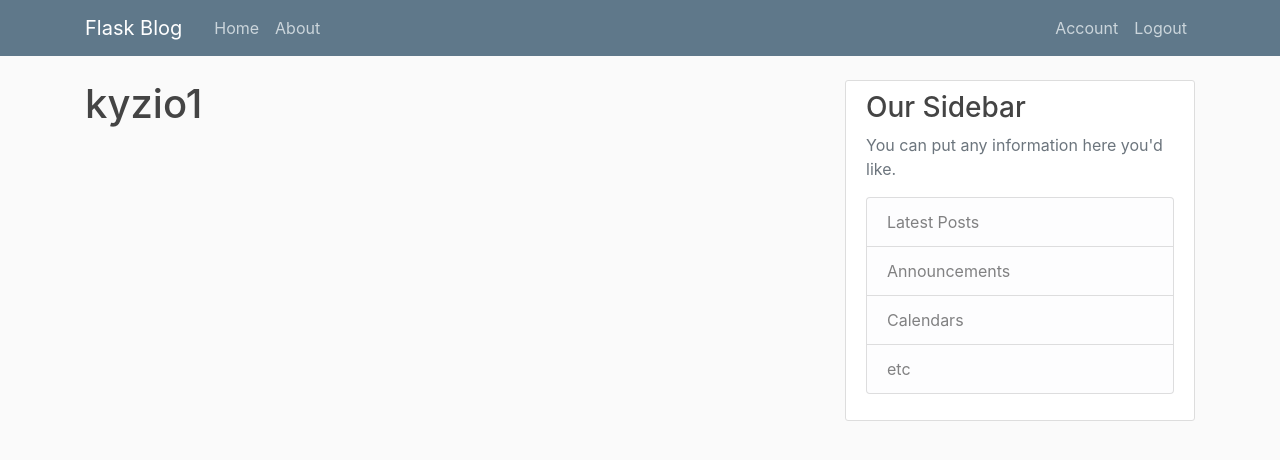
After one commit to Pioter44/Flaskblog_pkyziol_2, a Flask app: page /account in a window 1280 px wide. The commit adds this page. Shown: the top 460 px of the page. Run offline with Flask 2, Linux system fonts and the light colour scheme; a user stored in the database is signed in; some libraries are stand-ins or nearby versions.

Commit message:
videotutorial feature-06-User_Authentication

```diff
--- a/flaskblog/__init__.py
+++ b/flaskblog/__init__.py
@@ -1,5 +1,7 @@
 from flask import Flask
 from flask_sqlalchemy import SQLAlchemy
+from flask_bcrypt import Bcrypt
+from flask_login import LoginManager   #Import flask-login extension
 
 
 app = Flask(__name__) #Start Flask. Instatation of our Flask in 'app' variable. __name__ is the name of the module. If we run flaskblog.py directly then __name__ will be equal to __main__
@@ -13,6 +15,10 @@ app.config['SECRET_KEY'] = '4e21f3a3cafa9ba6913d728def0db6f7'
 app.config['SQLALCHEMY_DATABASE_URI'] = 'sqlite:///site.db' #site.db should be created alongsite our other files in our current working directory
 
 db = SQLAlchemy(app) #instance of our SQLAlchemy database (app is an argument for that)
+bcrypt = Bcrypt(app) #Initialize bcrypt for encrypting user password
+login_manager = LoginManager(app)  #Create instance of LoginManager. It will hold on all user sessions in background for us
+login_manager.login_view = 'login' #Set the login route. 'login' is a function name of the route
+login_manager.login_message_category = 'info' #Adding nice flash message
 
 #Lets do import of routes here (after app initialization) to avoid circular importing
 from flaskblog import routes
--- a/flaskblog/routes.py
+++ b/flaskblog/routes.py
@@ -1,7 +1,8 @@
-from flask import render_template, url_for, flash, redirect #importing Flask class
-from flaskblog import app
+from flask import render_template, url_for, flash, redirect, request #importing Flask class
+from flaskblog import app, db, bcrypt
 from flaskblog.forms import RegistrationForm, LoginForm # Need to use package name here
 from flaskblog.models import User, Post
+from flask_login import login_user, current_user, logout_user, login_required #will handle user log in action
 
 #Now almost all webpages have dynamic data (not static)
 # - dynammic data are: posts, pictures placed by users on website
@@ -40,22 +41,54 @@ def about():
 #New subpage registration
 @app.route("/register", methods=['GET','POST'])
 def register():
+    #if user is not "log in" then redirect it to home page
+    if current_user.is_authenticated:
+        return redirect(url_for('home'))
+
     form = RegistrationForm()
     #Putting some checkers to check if values that we have put are correct (valid) or not
     if form.validate_on_submit():
-        flash(f'Account created for {form.username.data}!', 'success')#Sending flash message (flash message is for one time warning message). Flash() function accept two arguments
-        return redirect(url_for('home')) #If successful then redirect user to home page
+        hashed_password = bcrypt.generate_password_hash(form.password.data).decode('utf-8') #hash user password
+        user = User(username=form.username.data, email=form.email.data, password= hashed_password) #Create new instance of the user
+        db.session.add(user) #Add user to db
+        db.session.commit() #Commit (save) user to db
+        flash(f'Your account have been created. You are now able to log in!', 'success')#Sending flash message (flash message is for one time warning message). Flash() function accept two arguments
+        return redirect(url_for('login')) #If successful then redirect user to home page
     return render_template('register.html', title='Register', form = form)
+
+
 
 #New subpage login
 @app.route("/login", methods=['GET','POST'])
 def login():
+    #if user is not "log in" then redirect it to home page
+    if current_user.is_authenticated:
+        return redirect(url_for('home'))
+
     form = LoginForm()
     #Putting some checkers to check if values that we have put are correct (valid) or not
     if form.validate_on_submit():
-        if (form.email.data == 'admin@blog.com' and form.password.data == "1234"): #This is temporary simulation of succesful login
-            flash('You have been login', 'success')
-            return redirect(url_for('home')) #If successful then redirect user to home page
+        user = User.query.filter_by(email=form.email.data).first() # Check if user exist
+        if( user and bcrypt.check_password_hash(user.password, form.password.data)):
+            #If username in db and password is matching then log in user using login_user
+            login_user(user, remember=form.remember.data)
+            next_page = request.args.get('next') #This line is to eliminate 'next' from the link http://127.0.0.1:5000/login?next=%2Faccount
+            return redirect(next_page) if next_page else redirect(url_for('home'))
         else:
             flash('Login Unsuccesfull. Pls check username and password', 'danger') #Use bootstrap class 'danger' for this alert
     return render_template('login.html', title='Login', form = form)
+
+#New subpage logout
+@app.route("/logout")
+def logout():
+    logout_user()
+    #when the user is log out then redirect it to home page
+    return redirect(url_for('home'))
+
+
+
+#New subpage account (Create route for user account that user can access when is log in)
+@app.route("/account")
+@login_required #adding this decoretor - this means that we need to log in in order to access account route
+def account():
+    return render_template('account.html', title='Account')
--- /dev/null
+++ b/flaskblog/templates/account.html
@@ -0,0 +1,5 @@
+{% extends "layout.html" %} <!-- Use layout.html template -->
+<!-- Code below will be used to overwrite 'content' block in home.html or in about.html file -->
+{% block content %}
+    <h1> {{ current_user.username }}</h1>
+{% endblock content %}
--- a/flaskblog/templates/layout.html
+++ b/flaskblog/templates/layout.html
@@ -26,6 +26,7 @@
           <button class="navbar-toggler" type="button" data-toggle="collapse" data-target="#navbarToggle" aria-controls="navbarToggle" aria-expanded="false" aria-label="Toggle navigation">
             <span class="navbar-toggler-icon"></span>
           </button>
+          <!-- Navigation links -->
           <div class="collapse navbar-collapse" id="navbarToggle">
             <div class="navbar-nav mr-auto">
               <!-- <a class="nav-item nav-link" href="/">Home</a> <!-- #This is a direct link -->
@@ -35,8 +36,15 @@
             </div>
             <!-- Navbar Right Side -->
             <div class="navbar-nav">
-              <a class="nav-item nav-link" href="{{ url_for('login') }}">Login</a>
-              <a class="nav-item nav-link" href="{{ url_for('register') }}">Register</a>
+              <!-- See logout link if user is login -->
+              {% if current_user.is_authenticated %}
+                     <a class="nav-item nav-link" href="{{ url_for('account') }}">Account</a>
+                     <a class="nav-item nav-link" href="{{ url_for('logout') }}">Logout</a>
+              {% else %}
+                  <a class="nav-item nav-link" href="{{ url_for('login') }}">Login</a>
+                  <a class="nav-item nav-link" href="{{ url_for('register') }}">Register</a>
+              {% endif %}
+
             </div>
           </div>
         </div>
```
Also changed, not shown: flaskblog/forms.py (+15 -1 lines), flaskblog/models.py (+9 -2 lines), flaskblog/site.db.
